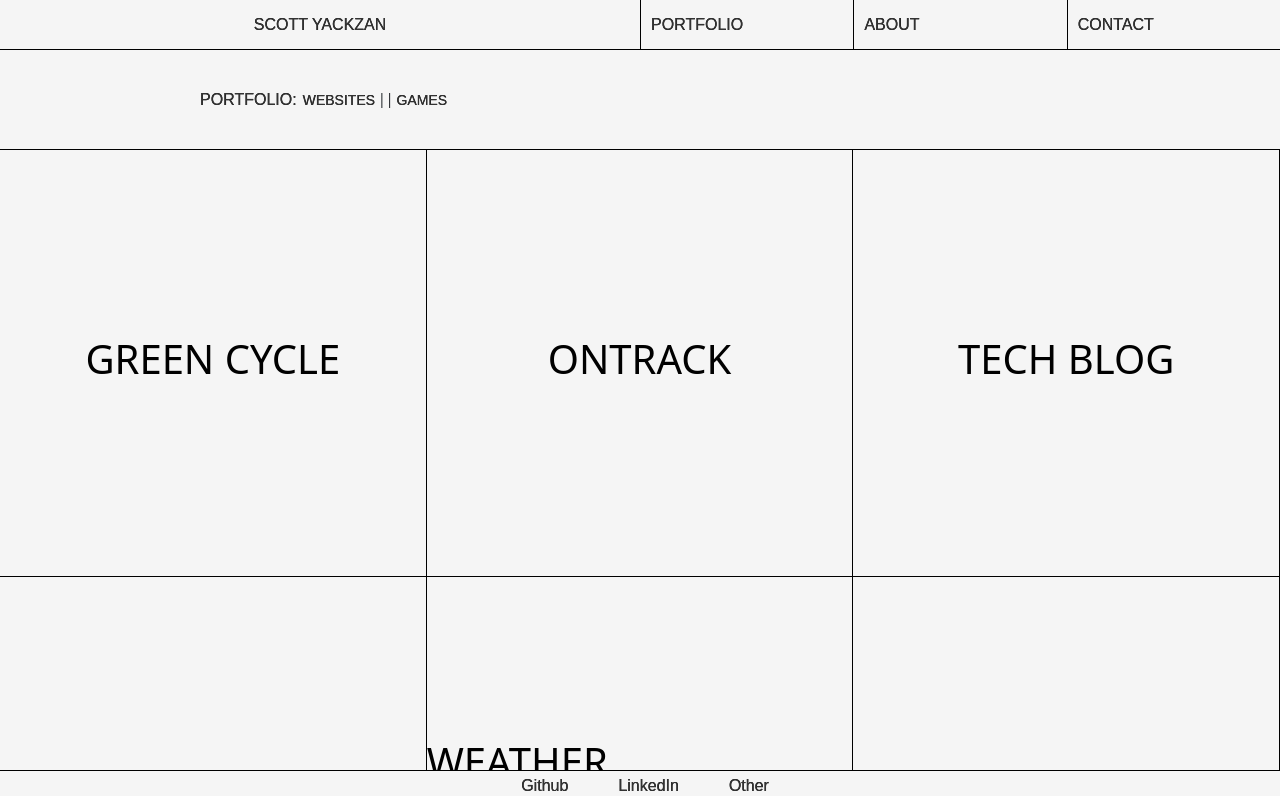
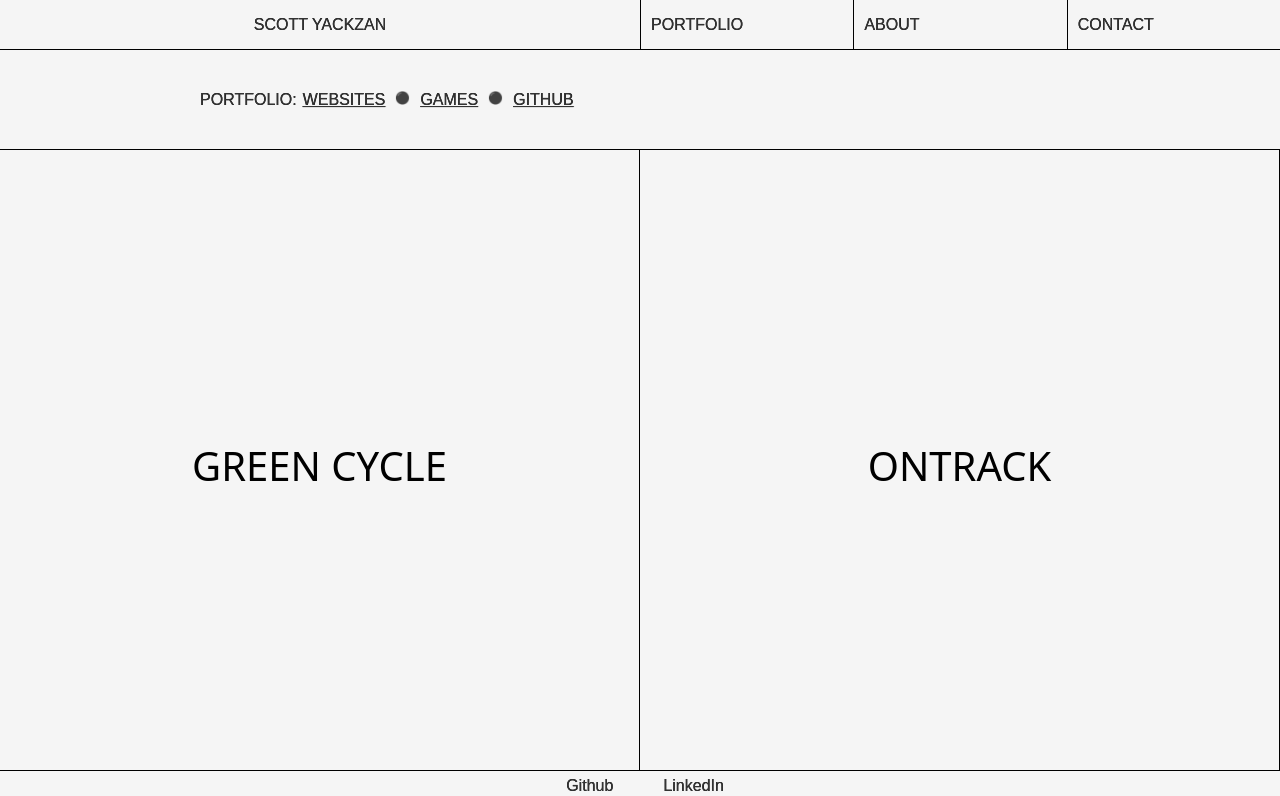
Before and after one commit to syackzan/syackzanWebsite, a React (Create React App) app: page / in a window 1280 px wide. Shown: the top 796 px of the page. Built offline with nearby package versions, Linux system fonts and the light colour scheme.

Commit message:
Fixed up contact page & styled some additional headers wtih cleaner formatting

```diff
--- a/package.json
+++ b/package.json
@@ -1,5 +1,5 @@
 {
-  "homepage": "http://wwww.syackzan.com",
+  "homepage": "https://wwww.syackzan.com",
   "name": "syackzanwebsite",
   "version": "0.1.0",
   "private": true,
--- a/src/App.css
+++ b/src/App.css
@@ -26,7 +26,7 @@ html {
   align-items: center;
 }
 
-.textDectorationNone{
+.textDectorationNone {
   text-decoration: none;
 }
 
@@ -68,7 +68,7 @@ html {
   border-bottom: 1px solid black;
 }
 
-.bottomHeader1{
+.bottomHeader1 {
   display: flex;
   align-items: center;
   padding-left: 200px;
@@ -77,7 +77,7 @@ html {
 .subNavStyle {
   font-family: Arial, sans-serif;
   /* Use a clean sans-serif font */
-  font-size: 14px;
+  font-size: 16px;
   /* Adjust the font size as needed */
   font-weight: normal;
   /* Regular font weight */
@@ -89,15 +89,17 @@ html {
   /* Reset margin for consistent spacing */
   text-decoration: none;
   text-shadow: 0.1px 0.1px 0.1px black;
-  padding-top: 2px;
+  padding-top: 0px;
+  text-decoration: underline;
 }
 
-.buffer{
-  margin: 0px 3px;
-  font-size: 14px;
+.buffer {
+  margin: 0px 10px;
+  font-size: 12px;
+  padding-top: 1px;
 }
 
-.buffer1{
+.buffer1 {
   margin: 0px 3px;
 }
 
@@ -105,36 +107,41 @@ html {
   display: flex;
 }
 
-.miniNav{
+.miniNav {
   display: none;
 }
 
 .side-nav-overlay {
-  position: fixed; /* Fixed positioning to cover the viewport */
+  position: fixed;
+  /* Fixed positioning to cover the viewport */
   top: 0;
   left: 0;
-  width: 100%; /* Full width */
-  height: 100%; /* Full height */
-  background-color: #f5f5f5; /* Semi-transparent background */
-  z-index: 1000; /* Place above other content (adjust as needed) */
+  width: 100%;
+  /* Full width */
+  height: 100%;
+  /* Full height */
+  background-color: #f5f5f5;
+  /* Semi-transparent background */
+  z-index: 1000;
+  /* Place above other content (adjust as needed) */
   display: flex;
   justify-content: center;
   align-items: center;
 }
 
-.side-nav-content{
+.side-nav-content {
   display: flex;
   align-items: center;
   flex-direction: column;
-  width: 100%; /* Adjust the width as desired */
+  width: 100%;
+  /* Adjust the width as desired */
   height: 100%;
   background-color: white;
   padding: 20px 0px;
   box-shadow: 0 0 10px rgba(0, 0, 0, 0.2);
 }
 
-.closeSideNavStyle
-{
+.closeSideNavStyle {
   align-self: self-end;
   text-decoration: none;
   color: black;
@@ -143,7 +150,7 @@ html {
   padding-bottom: 10px;
 }
 
-.linksSideNav{
+.linksSideNav {
   text-decoration: none;
   font-size: 20px;
   padding-bottom: 10px;
@@ -153,7 +160,7 @@ html {
   padding-left: 20px;
 }
 
-.linksSideNavNoBorder{
+.linksSideNavNoBorder {
   text-decoration: none;
   font-size: 20px;
   padding-bottom: 10px;
@@ -217,7 +224,7 @@ html {
   color: white;
 }
 
-.subNavStyle:hover{
+.subNavStyle:hover {
   font-weight: bold;
 }
 
@@ -266,7 +273,7 @@ html {
   font-weight: normal;
 }
 
-.thumb-subtitle{
+.thumb-subtitle {
   margin-bottom: 0;
   font-size: 20px;
   color: #f5f5f5;
@@ -279,7 +286,7 @@ html {
   font-weight: normal;
 }
 
-.fakeThumbnail{
+.fakeThumbnail {
   display: flex;
   justify-content: center;
   align-items: center;
@@ -302,6 +309,50 @@ html {
   border-radius: 5px;
 }
 
+/* CONTACT CSS SECTION */
+.business-card {
+  display: flex;
+  justify-content: center;
+  background-color: #f8f8f8;
+  border: 1px solid #ddd;
+  padding: 20px;
+  border-radius: 8px;
+  box-shadow: 0 2px 4px rgba(0, 0, 0, 0.1);
+  text-align: center;
+}
+
+.name {
+  font-size: 24px;
+  font-weight: bold;
+  margin-bottom: 10px;
+}
+
+.contact-info {
+  display: flex;
+  flex-direction: column;
+  align-items: start;
+  margin-top: 10px;
+  width: 300px;
+}
+
+.emailText {
+  padding: 0px 10px;
+}
+
+.emailLink {
+  display: inline-block;
+  text-decoration: none;
+  color: black;
+  font-size: 16px;
+  overflow: hidden;
+  white-space: nowrap;
+  text-overflow: ellipsis;
+}
+
+.emailLink:hover {
+  font-weight: bold;
+}
+
 /* Hover Effects on Portfolio Elements */
 
 .square:hover,
@@ -311,18 +362,18 @@ html {
   color: white;
 }
 
-.linksSideNav:hover{
+.linksSideNav:hover {
   background-color: black;
   color: white;
 }
 
-.linksSideNavNoBorder:hover{
+.linksSideNavNoBorder:hover {
   background-color: black;
-  color:white;
+  color: white;
 }
 
 /* ABOUT ME CSS SECTION */
-.paper-container{
+.paper-container {
   height: 400px;
   display: flex;
   flex-direction: column;
@@ -337,19 +388,18 @@ html {
   margin: 0px;
 }
 
-.bulletPointBlock{
+.bulletPointBlock {
   margin-left: -23px;
 }
 
-.lineBetween
-{
+.lineBetween {
   border-left: 2px solid black;
   height: 100%;
   margin-left: -12px;
   padding-left: 12px;
 }
 
-.spacer{
+.spacer {
   height: 30px;
 }
 
@@ -371,70 +421,75 @@ html {
   margin: 0px 20px;
 }
 
-@media(max-width: 1700px)
-{
-  .square{
+@media(max-width: 1700px) {
+  .square {
     flex-basis: calc(33% - 20px);
   }
 }
 
-@media(max-width: 1276px){
-  .square{
+@media(max-width: 1315px) {
+  .square {
     flex-basis: calc(50% - 20px);
   }
 }
 
-@media(max-width: 759px)
-{
-  .square{
+@media(max-width: 759px) {
+  .square {
     flex-basis: calc(100% - 20px);
   }
 
-  .paper-container{
+  .paper-container {
     padding: 20px 100px;
     transition: 0.3;
   }
 
-  .bottomHeader1{
+  .bottomHeader1 {
     padding-left: 100px;
   }
 }
 
-@media(max-width: 670px)
-{
-  .bigNav{
+@media(max-width: 670px) {
+  .bigNav {
     display: none;
   }
-  .miniNav{
+
+  .miniNav {
     display: flex;
     justify-content: flex-end;
     align-items: center;
     padding-right: 50px;
   }
-  .miniNavStyle
-  {
+
+  .miniNavStyle {
     color: black;
     font-size: 16px;
     text-decoration: none;
   }
 }
 
-@media(max-width: 501px)
-{
-  .paper-container{
+@media(max-width: 501px) {
+  .paper-container {
     padding: 20px 25px;
     transition: 0.3;
   }
 
-  .bottomHeader1{
+  .bottomHeader1 {
     padding-left: 25px;
+  }
+
+  .subNavStyle{
+    font-size: 14px;
+  }
+
+  .headerTextStyle{
+    font-size:14px;
   }
 }
 
-.miniNavStyle:hover{
+.miniNavStyle:hover {
   font-weight: bold;
 }
 
-.closeSideNavStyle:hover{
+.closeSideNavStyle:hover {
   font-weight: bold;
 }
--- a/src/components/Footer.js
+++ b/src/components/Footer.js
@@ -6,13 +6,10 @@ const Footer = () => {
         <div className="footer">
             <ul className="nav nav-tabs">
                 <li className='footer-links'>
-                    <a className='navStyle' href="about" onClick="#">Github</a>
+                    <a className='navStyle' href="https://github.com/syackzan" target="_blank">Github</a>
                 </li>
                 <li className='footer-links'>
-                    <a className='navStyle' href="portfolio" onClick='#'>LinkedIn</a>
-                </li>
-                <li className='footer-links'>
-                    <a className='navStyle' href="resume" onClick='#'>Other</a>
+                    <a className='navStyle' href="https://www.linkedin.com/in/scotty-yackzan-1427b335" target="_blank">LinkedIn</a>
                 </li>
             </ul>
         </div>
--- a/src/components/Header.js
+++ b/src/components/Header.js
@@ -1,4 +1,5 @@
 import React, { useState } from 'react';
+import{motion} from "framer-motion";
 
 const Header = ({ currentPage, handlePageChange, subHeader, setSubHeader }) => {
 
@@ -28,9 +29,14 @@ const Header = ({ currentPage, handlePageChange, subHeader, setSubHeader }) => {
                 <div className="d-flex">
                     <p className="headerTextStyle">PORTFOLIO:</p>
                     <p className="buffer1"></p>
-                    <a className="textDectorationNone" href="#portfolio" onClick={() => setSubHeader('Websites')}><p className="subNavStyle">WEBSITES</p></a>
-                    <p className="buffer"> || </p>
-                    <a className="textDectorationNone" href="#portfolio" onClick={() => setSubHeader('Games')}><p className="subNavStyle">GAMES</p></a>
+                    <motion.a initial={{opacity: 0}} animate={{ opacity: 1 }} transition={{duration: 1}} className="textDectorationNone" href="#portfolio" onClick={() => setSubHeader('Websites')}><p className="subNavStyle">WEBSITES</p></motion.a>
+                    <p className="buffer"> ⚫ </p>
+                    <motion.a initial={{opacity: 0}} animate={{ opacity: 1 }} transition={{duration: 1.5}} className="textDectorationNone" href="#portfolio" onClick={() => setSubHeader('Games')}><p className="subNavStyle">GAMES</p></motion.a>
+                    <p className="buffer"> ⚫ </p>
+                    <motion.a initial={{opacity: 0}} animate={{ opacity: 1 }} transition={{duration: 2}}
+                        className="textDectorationNone" href="https://github.com/syackzan" target="_blank" onClick={() => setSubHeader('Games')}>
+                        <p className="subNavStyle">GITHUB</p>
+                    </motion.a>
                 </div>
             )
         }
@@ -39,6 +45,16 @@ const Header = ({ currentPage, handlePageChange, subHeader, setSubHeader }) => {
             return (
                 <div className="d-flex">
                     <p className="headerTextStyle">ABOUT:</p>
+                    <p className="buffer1"></p>
+                </div>
+            )
+        }
+
+        if(currentPage === "Contact")
+        {
+            return(
+                <div className="d-flex">
+                    <p className="headerTextStyle">CONTACT:</p>
                     <p className="buffer1"></p>
                 </div>
             )
--- a/src/components/pages/Contact.js
+++ b/src/components/pages/Contact.js
@@ -2,9 +2,22 @@ import React from 'react';
 
 const Contact = () => {
 
-    return(
-        <div>
-            Contact
+    return (
+        <div class="business-card">
+            <div class="contact-info">
+                <div className="d-flex justify-content-center">
+                    <p className="emailText">EMAIL: </p>
+                    <a class="emailLink" href="mailto:syackzan@gmail.com">syackzan@gmail.com</a>
+                </div>
+                <div className="d-flex justify-content-center">
+                    <p className="emailText">LINKEDIN: </p>
+                    <a class="emailLink" href="https://www.linkedin.com/in/scotty-yackzan-1427b335" target="_blank">https://www.linkedin.com/in/scotty...</a>
+                </div>
+                <div className="d-flex justify-content-center">
+                    <p className="emailText">ITCH: </p>
+                    <a class="emailLink" href="https://syackzan.itch.io/" target="_blank">https://syackzan.itch.io/</a>
+                </div>
+            </div>
         </div>
     )
 }
```
